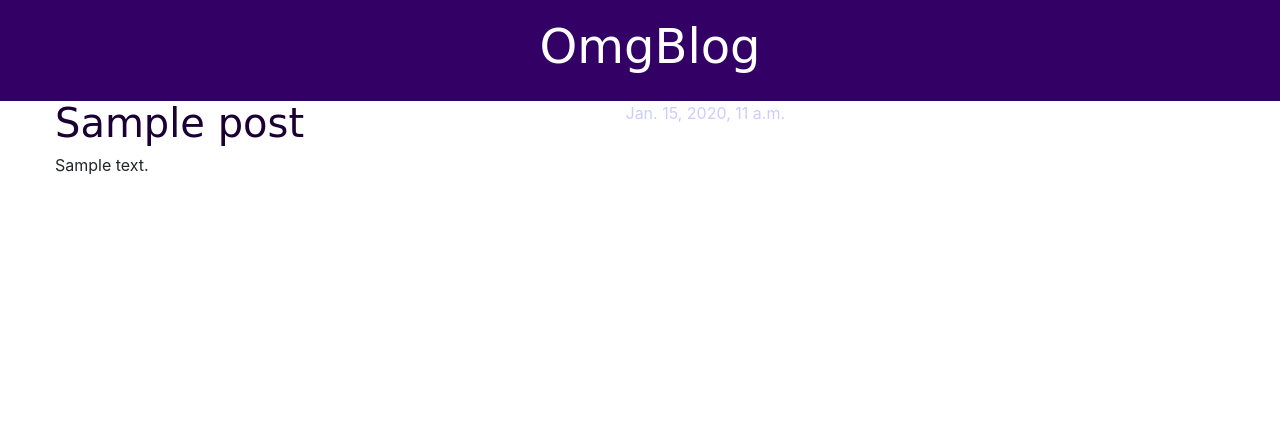
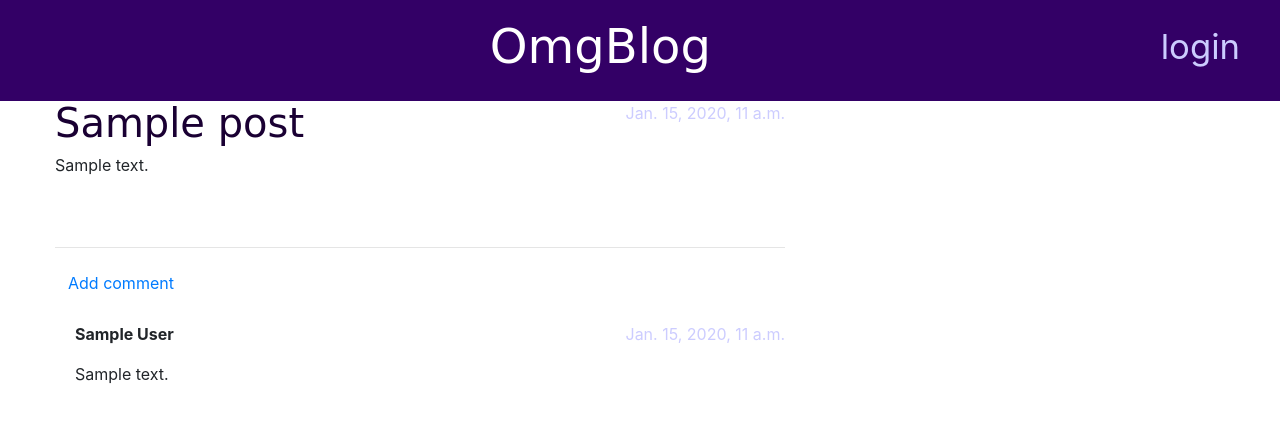
Before and after one commit to omg666/first-django-site, a Django app: page /post/1/ in a window 1280 px wide. Shown: the top 423 px of the page. Run offline with Django 3.2, Linux system fonts and the light colour scheme; tables that the repository leaves empty hold one stand-in row (values such as "Sample post"); some libraries are stand-ins or nearby versions.

Commit message:
Added logging and comment features

```diff
--- a/blog/admin.py
+++ b/blog/admin.py
@@ -1,5 +1,6 @@
 from django.contrib import admin
-from .models import Post
+from .models import Post,Comment
 
 admin.site.register(Post)
+admin.site.register(Comment)
 # Register your models here.
--- a/blog/models.py
+++ b/blog/models.py
@@ -15,7 +15,26 @@ class Post(models.Model):
 		self.published_date=timezone.now()
 		self.save()
 
+	def approved_comments(self):
+		return self.comments.filter(approved_comment=True)
+
 	def __str__(self):
 		return self.title
 
+
+
+class Comment(models.Model):
+  	post = models.ForeignKey('blog.Post', related_name='comments')
+  	author = models.CharField(max_length=200)
+  	text = models.TextField()
+  	created_date = models.DateTimeField(default=timezone.now)
+  	approved_comment = models.BooleanField(default=False)
+
+  	def approve(self):
+  		self.approved_comment = True
+  		self.save()
+
+  	def __str__(self):
+  		return self.text
+
 # Create your models here.
--- a/blog/templates/blog/base.html
+++ b/blog/templates/blog/base.html
@@ -11,6 +11,10 @@
     <div class="page-header">
   	{% if user.is_authenticated %}
    		 <a href="{% url 'post_new' %}" class="top-menu"><span class="glyphicon glyphicon-plus">New</span></a>
+   		 <a href="{% url 'post_draft_list' %}" class="top-menu"><span class="glyphicon glyphicon-edit">Drafts</span></a>
+		 <p class="top-menu">Hello {{ user.username }} <small>(<a href="{% url 'logout' %}">Log out</a>)</small></p>
+	{% else %}
+		        <a href="{% url 'login' %}" class="top-menu"><span class="edit">login</span></a>
 	{% endif %}
         <div>
             <h1><a href="/">OmgBlog</a></h1>
--- a/blog/templates/blog/post_detail.html
+++ b/blog/templates/blog/post_detail.html
@@ -3,15 +3,38 @@
 {% block content %}
     <div class="post">
         {% if post.published_date %}
-            <div class="date">
-                {{ post.published_date }}
-            </div>
-        {% endif %}
+    		<div class="date">
+      		{{ post.published_date }}
+    		</div>
+		{% else %}
+  			<a class="btn btn-default" href="{% url 'post_publish' pk=post.pk %}"><span class="edit">Publish</span></a>
+		{% endif %}
         {% if user.is_authenticated %}
        		 <a class="btn btn-default" href="{% url 'post_edit' pk=post.pk %}">
-       		 <span class="edit">Edit</span></a>
+       		 	<span class="edit">Edit</span></a>
+       		 <a class="btn btn-default" href="{% url 'post_remove' pk=post.pk %}">
+       		 	<span class="edit">Delete</span></a>
      	{% endif %}
         <h1>{{ post.title }}</h1>
         <p>{{ post.text|linebreaksbr }}</p>
     </div>
+    <hr>
+    <a class="btn btn-default" href="{% url 'add_comment_to_post' pk=post.pk %}">Add comment</a>
+{% for comment in post.comments.all %}
+    {% if user.is_authenticated or comment.approved_comment %}
+    <div class="comment">
+        <div class="date">
+            {{ comment.created_date }}
+            {% if not comment.approved_comment %}
+                <a class="btn btn-default" href="{% url 'comment_remove' pk=comment.pk %}"><span class="glyphicon glyphicon-remove"></span></a>
+                <a class="btn btn-default" href="{% url 'comment_approve' pk=comment.pk %}"><span class="glyphicon glyphicon-ok"></span></a>
+            {% endif %}
+        </div>
+        <strong>{{ comment.author }}</strong>
+        <p>{{ comment.text|linebreaks }}</p>
+    </div>
+    {% endif %}
+{% empty %}
+    <p>No comments here yet :(</p>
+{% endfor %}
 {% endblock %}
--- a/blog/templates/blog/post_list.html
+++ b/blog/templates/blog/post_list.html
@@ -4,11 +4,12 @@
 {% for post in posts %}
     <div class="post">
         <div class="date">
-            {{ post.published_date }}
+          <span> {{ post.published_date }}</span>
         </div>
        <h1><a href="{% url 'blog.views.post_detail' pk=post.pk %}">
        {{ post.title }}</a></h1>
         <p>{{ post.text|linebreaksbr }}</p>
+        <a href="{% url 'post_detail' pk=post.pk %}">Comments: {{ post.approved_comments.count }}</a>
     </div>
 {% endfor %}
 {% endblock content %}
--- a/blog/urls.py
+++ b/blog/urls.py
@@ -6,4 +6,10 @@ urlpatterns = [
    url(r'^post/(?P<pk>[0-9]+)/$', views.post_detail, name='post_detail'),
    url(r'^post/new/$', views.post_new, name='post_new'),
    url(r'^post/(?P<pk>[0-9]+)/edit/$', views.post_edit, name='post_edit'),
+   url(r'^drafts/$', views.post_draft_list, name='post_draft_list'),
+   url(r'^post/(?P<pk>\d+)/publish/$', views.post_publish, name='post_publish'),
+   url(r'^post/(?P<pk>\d+)/remove/$', views.post_remove, name='post_remove'),
+   url(r'^post/(?P<pk>\d+)/comment/$', views.add_comment_to_post, name='add_comment_to_post'),
+   url(r'^comment/(?P<pk>\d+)/approve/$', views.comment_approve, name='comment_approve'),
+   url(r'^comment/(?P<pk>\d+)/remove/$', views.comment_remove, name='comment_remove'),
 ]
--- a/blog/views.py
+++ b/blog/views.py
@@ -1,7 +1,8 @@
 from django.shortcuts import render,get_object_or_404,redirect
 from django.utils import timezone
-from .models import Post
-from .forms import PostForm
+from .models import Post,Comment
+from .forms import PostForm,CommentForm
+from django.contrib.auth.decorators import login_required
 
 
 def post_detail(request, pk):
@@ -13,21 +14,21 @@ def post_list(request):
     posts=Post.objects.filter(published_date__lte=timezone.now()).order_by('published_date')
     return render(request, 'blog/post_list.html', {'posts':posts})
 
-
+@login_required
 def post_new(request):
     if request.method == "POST":
         form = PostForm(request.POST)
         if form.is_valid():
             post = form.save(commit=False)
             post.author = request.user
-            post.published_date = timezone.now()
+           # post.published_date = timezone.now()
             post.save()
             return redirect('post_detail', pk=post.pk)
     else:
         form = PostForm()
     return render(request, 'blog/post_edit.html', {'form': form})
 
-
+@login_required
 def post_edit(request, pk):
     post = get_object_or_404(Post, pk=pk)
     if request.method == "POST":
@@ -35,9 +36,51 @@ def post_edit(request, pk):
         if form.is_valid():
             post = form.save(commit=False)
             post.author = request.user
-            post.published_date = timezone.now()
+           # post.published_date = timezone.now()
             post.save()
             return redirect('post_detail', pk=post.pk)
     else:
         form = PostForm(instance=post)
     return render(request, 'blog/post_edit.html', {'form': form})
+
+@login_required
+def post_draft_list(request):
+    posts = Post.objects.filter(published_date__isnull=True).order_by('created_date')
+    return render(request, 'blog/post_draft_list.html', {'posts': posts})
+
+@login_required
+def post_publish(request, pk):
+    post = get_object_or_404(Post, pk=pk)
+    post.publish()
+    return redirect('post_detail', pk=pk)
+
+@login_required
+def post_remove(request, pk):
+    post = get_object_or_404(Post, pk=pk)
+    post.delete()
+    return redirect('post_list')
+
+def add_comment_to_post(request, pk):
+    post = get_object_or_404(Post, pk=pk)
+    if request.method == "POST":
+        form = CommentForm(request.POST)
+        if form.is_valid():
+            comment = form.save(commit=False)
+            comment.post = post
+            comment.save()
+            return redirect('post_detail', pk=post.pk)
+    else:
+        form = CommentForm()
+    return render(request, 'blog/add_comment_to_post.html', {'form': form})
+
+@login_required
+def comment_approve(request, pk):
+    comment = get_object_or_404(Comment, pk=pk)
+    comment.approve()
+    return redirect('post_detail', pk=comment.post.pk)
+
+@login_required
+def comment_remove(request, pk):
+    comment = get_object_or_404(Comment, pk=pk)
+    comment.delete()
+    return redirect('post_detail', pk=comment.post.pk)
--- a/mysite/settings.py
+++ b/mysite/settings.py
@@ -105,3 +105,5 @@ STATIC_ROOT=os.path.join(BASE_DIR,'public','static')
 STATICFILES_DIRS = (
     os.path.join(BASE_DIR, "static"),
 )
+
+LOGIN_REDIRECT_URL = '/'
--- a/mysite/urls.py
+++ b/mysite/urls.py
@@ -1,5 +1,6 @@
 from django.conf.urls import include, url
 from django.contrib import admin
+from django.contrib.auth import views
 
 urlpatterns = [
     # Examples:
@@ -7,5 +8,7 @@ urlpatterns = [
     # url(r'^blog/', include('blog.urls')),
 
     url(r'^admin/', include(admin.site.urls)),
+    url(r'^accounts/login/$', views.login, name='login'),
+    url(r'^accounts/logout/$', views.logout, name='logout', kwargs={'next_page': '/'}),
     url(r'', include('blog.urls')),
 ]
--- a/static/css/blog.css
+++ b/static/css/blog.css
@@ -51,3 +51,7 @@ h1, h2, h3, h4 {
 .edit {
 	color: #ccccff;
 }
+
+.comment {
+    margin: 20px 0px 20px 20px;
+}
```
Also changed, not shown: blog/forms.py (+8 -1 lines), blog/templates/blog/add_comment_to_post.html (added, +9 -0 lines), blog/templates/blog/post_draft_list.html (added, +11 -0 lines), blog/templates/registration/login.html (added, +24 -0 lines), blog/migrations/0003_comment.py (added).
